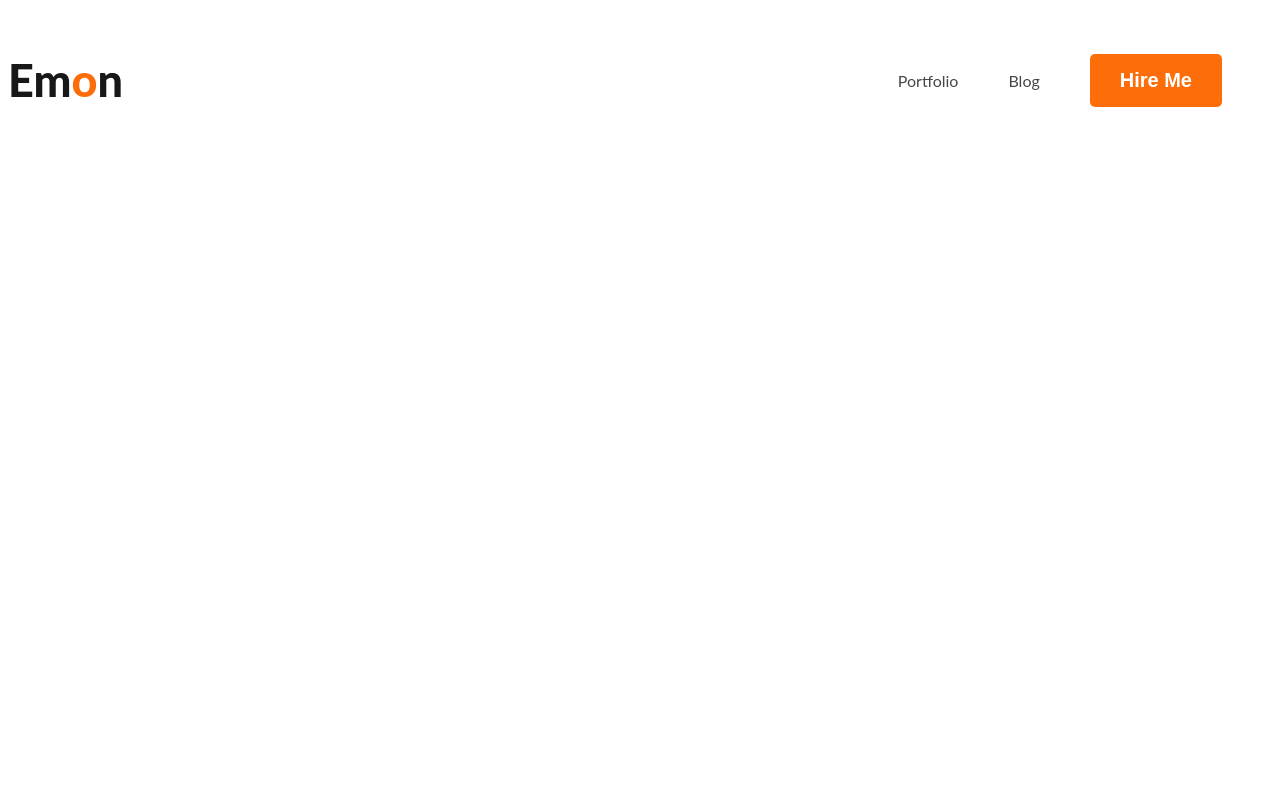
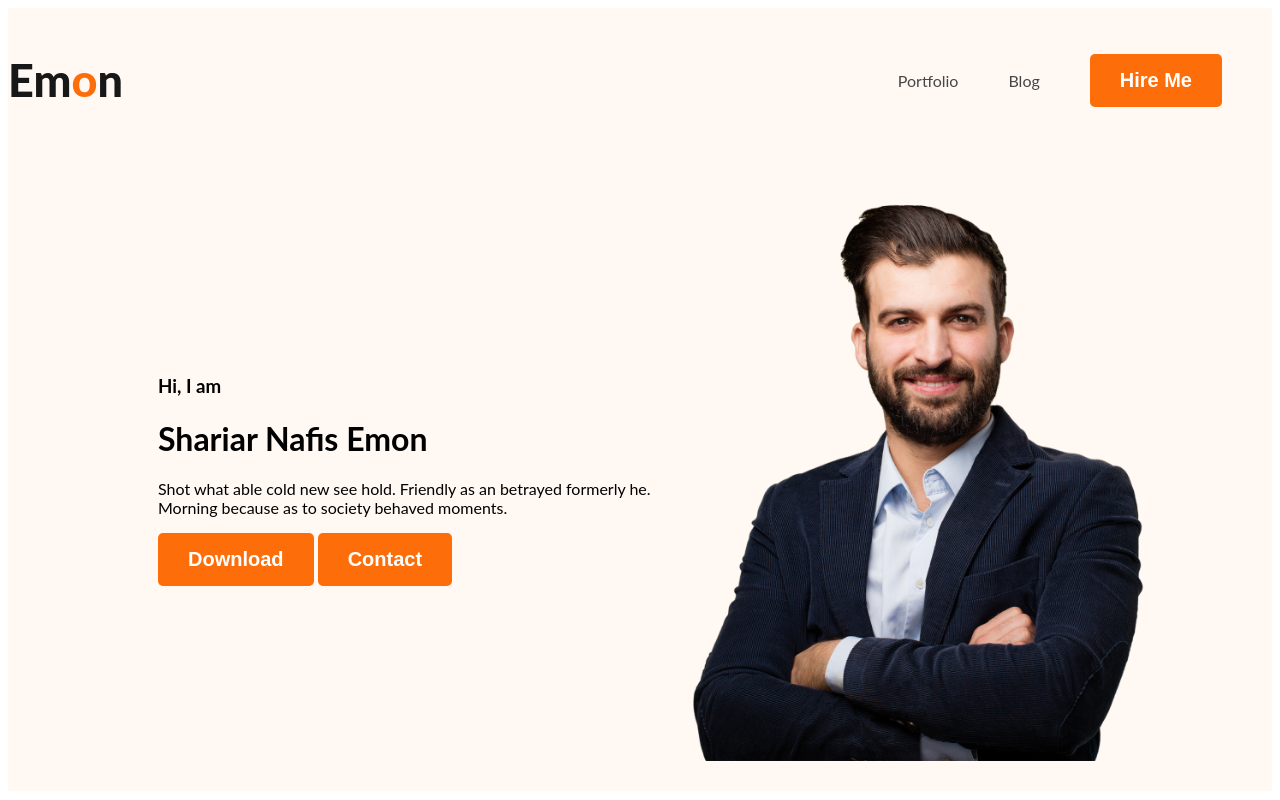
Before and after one commit to Shariar2006/webdevolopar-portfolio, a plain HTML site: page index.html in a window 1280 px wide. Drawn offline with Linux system fonts and the light colour scheme.

Commit message:
added picture

```diff
--- a/index.html
+++ b/index.html
@@ -10,7 +10,7 @@
     <link rel="stylesheet" href="styls/portfolio.css">
 </head>
 <body>
-    <header>
+    <header class="header">
        <nav>
         <h3 class="web-tittle">Em<span class="text-primary">o</span>n</h3>
         <ul>
@@ -19,6 +19,16 @@
             <li><button class="btn-primari">Hire Me</button></li>
         </ul>
        </nav>
+       <div class="banner">
+        <div>
+            <h3 class="banner-greetig">Hi, I am</h3>
+            <h1>Shariar Nafis Emon</h1>
+            <p>Shot what able cold new see hold. Friendly as an betrayed formerly he. <br> Morning because as to society behaved moments.</p>
+            <button class="btn-primari">Download</button>
+            <button class="btn-primari">Contact</button>
+        </div>
+        <img class="Pic" src="images/hardy.png" alt="">
+       </div>
     </header>
     <main>
 
--- a/styls/portfolio.css
+++ b/styls/portfolio.css
@@ -37,3 +37,14 @@ li a{
     text-decoration: none;
     color: #474747;
 }
+.header{
+    background-color: #FFF8F3;
+}
+.banner{
+    padding: 30px 30px 30px 150px;
+    display: flex;
+    align-items: center;
+}
+.banner .Pic{
+    width: 500px;
+}
```
